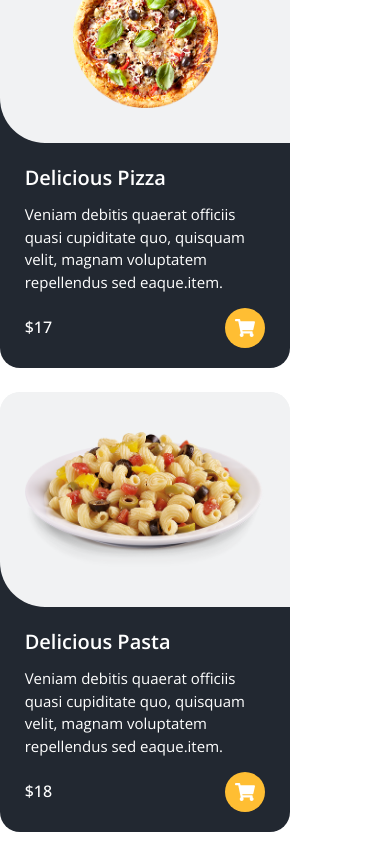
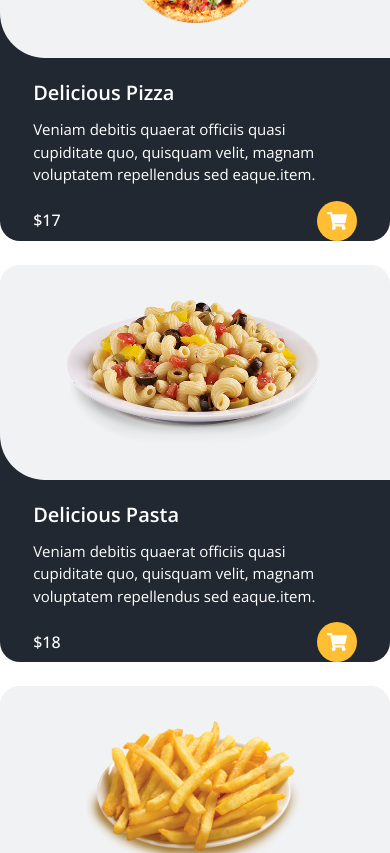
Before and after one commit to BrunoSilvaFaria/feane, a React (Vite) app: page /menu in a window 390 px wide. Shown: the part 1886-2739 px from the top of the page. Built offline with nearby package versions, Linux system fonts and the light colour scheme.

Commit message:
feat: adição de cardápio responsivo

```diff
--- a/src/components/Cards/Menu/styles.js
+++ b/src/components/Cards/Menu/styles.js
@@ -4,10 +4,15 @@ import colors from "../../../helpers/color";
 import { fonts } from "../../../helpers/tipografia";
 
 export const Conteiner = styled.section`
-    background: linear-gradient(to bottom, ${colors.whiteBack} 25px, ${colors.blackBack} 25px);
-    border-radius: 20px;
-    width: 290px;
-    height: 440px;
+  background: linear-gradient(
+    to bottom,
+    ${colors.whiteBack} 25px,
+    ${colors.blackBack} 25px
+  );
+  border-radius: 20px;
+  height: inherit;
+  width: 100%;
+
   .background {
     ${displayFlex}
     border-radius: 20px 20px 0px 45px;
@@ -46,5 +51,5 @@ export const Conteiner = styled.section`
       font-weight: 500;
       line-height: 1.2em;
     }
-}
-  `
+  }
+`;
```
